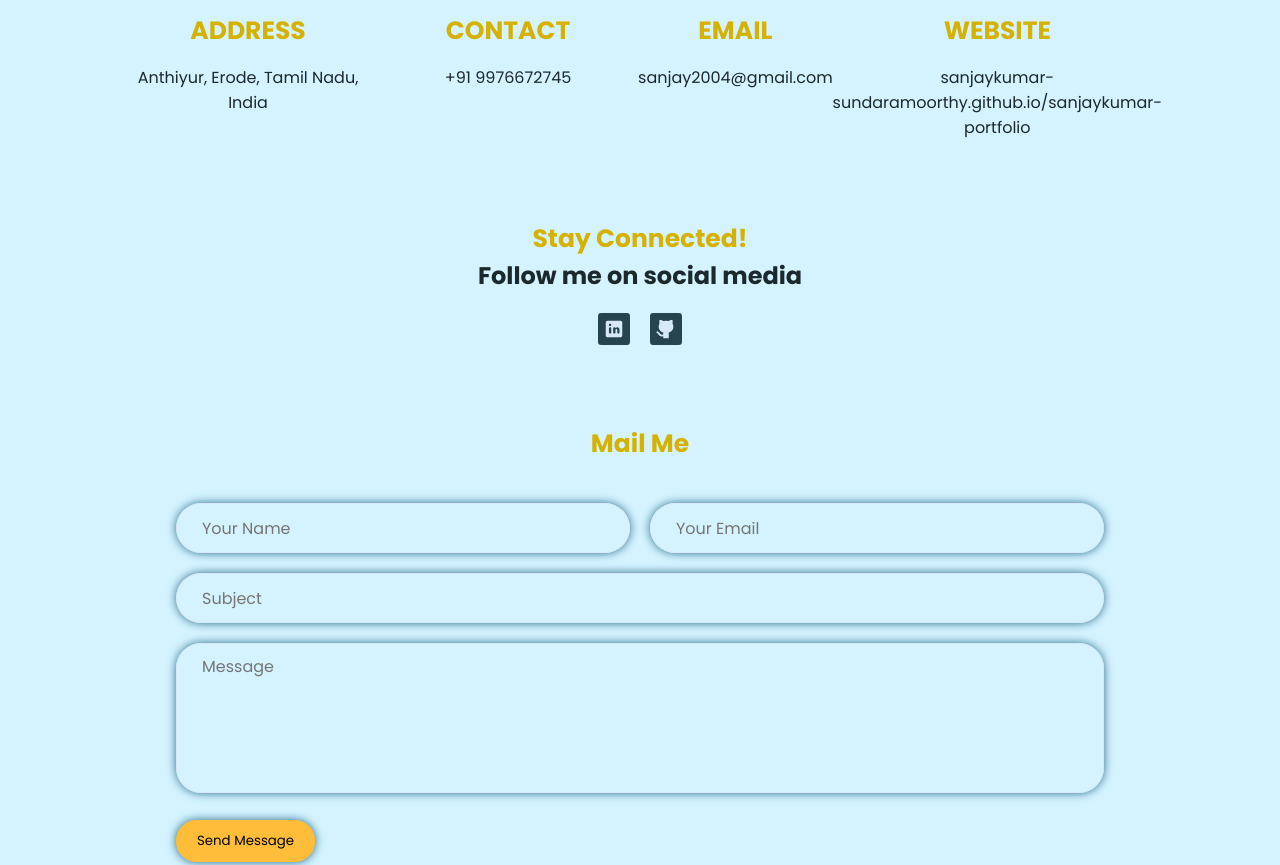
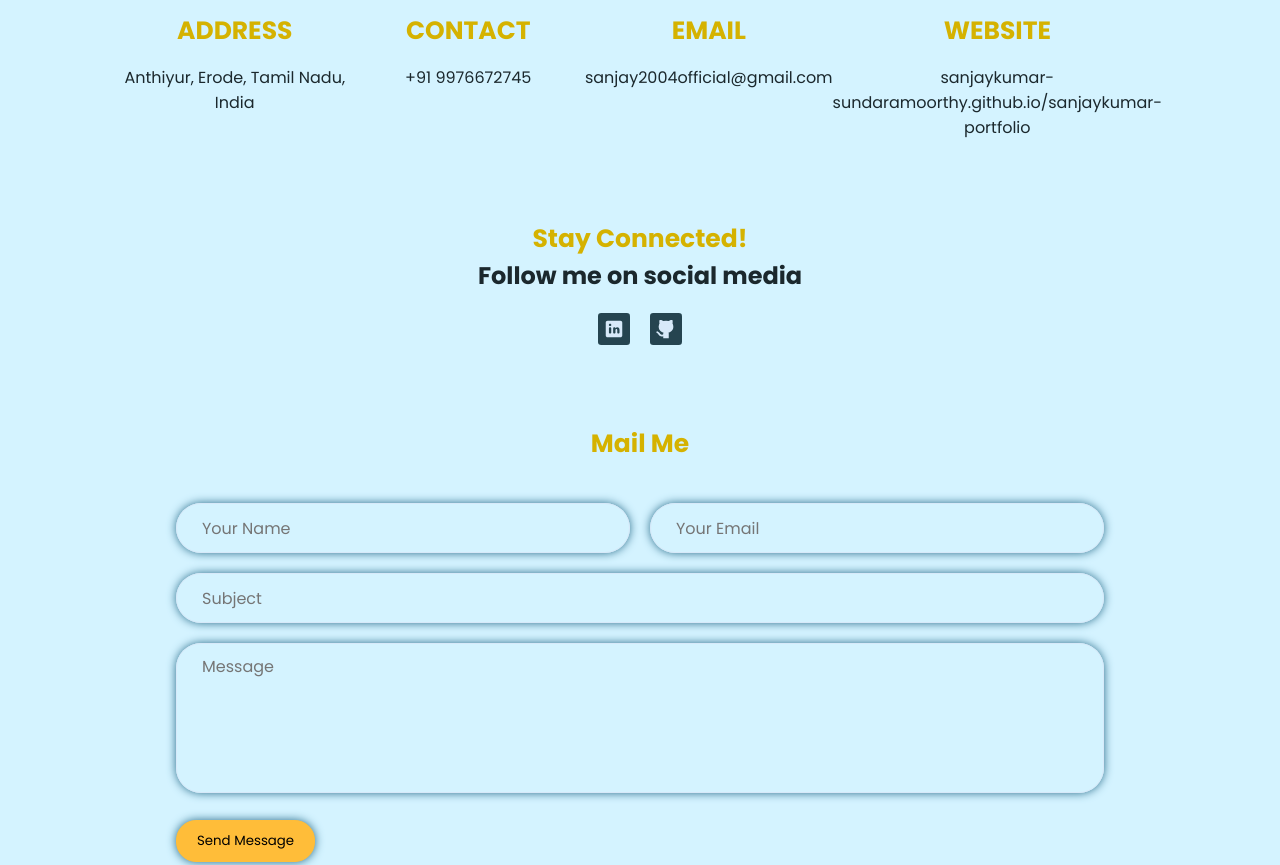
Before and after one commit to Sanjaykumar-Sundaramoorthy/sanjaykumar-portfolio, a plain HTML site: page index.html in a window 1280 px wide. Shown: the part 4423-5288 px from the top of the page. Drawn offline with nearby package versions, Linux system fonts and the light colour scheme; a web font is replaced by a local one.

Commit message:
Update index.html

```diff
--- a/index.html
+++ b/index.html
@@ -457,7 +457,7 @@
             <div class="contact-item entryShow">
               <img src="assets/email.png" alt="">
               <h4>EMAIL</h4>
-              <p>sanjay2004@gmail.com</p>
+              <p>sanjay2004official@gmail.com</p>
             </div>
 
             <div class="contact-item entryShow">
```
